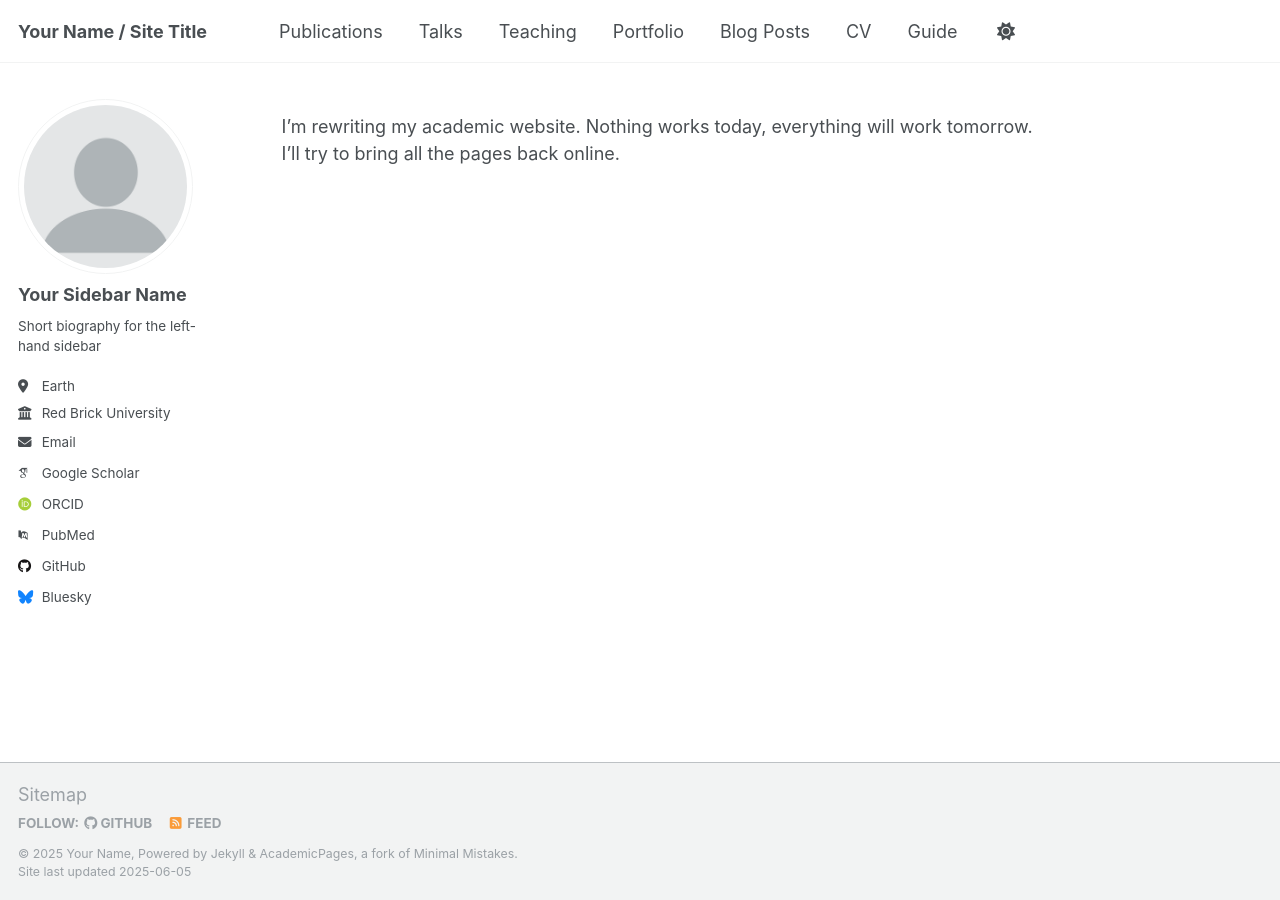
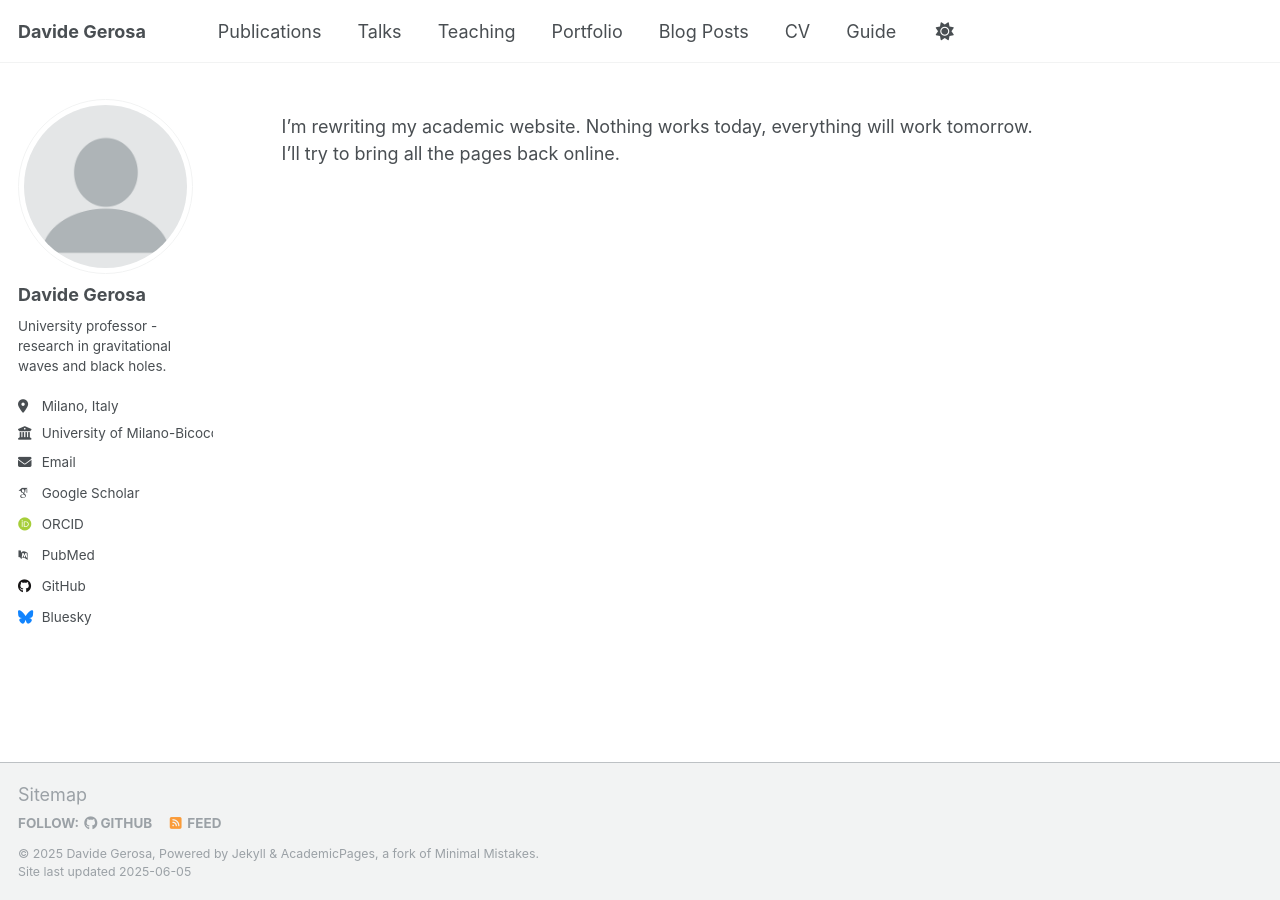
Before and after one commit to dgerosa/website, a Jekyll site: the page built from _pages/about.md, in a window 1280 px wide. Built offline with Jekyll 4.4.1, drawn with Linux system fonts in a browser that asks for light colours; some web fonts are replaced.

Commit message:
Wed Jun  4 23:19:19 EDT 2025

```diff
--- a/_config.yml
+++ b/_config.yml
@@ -9,13 +9,13 @@
 # Basic Site Settings
 locale                   : "en-US"
 site_theme               : "default"
-title                    : "Your Name / Site Title"
+title                    : "Davide Gerosa"
 title_separator          : "-"
-name                     : &name "Your Name"
-description              : &description "personal description"
-url                      : https://academicpages.github.io # the base hostname & protocol for your site e.g. "https://[your GitHub username].github.io" or if you already have some other page hosted on Github then use "https://[your GitHub username].github.io/[Your Repo Name]"
+name                     : &name "Davide Gerosa"
+description              : &description "University professor - research in gravitational waves and black holes."
+url                      : https://davidegerosa.com # the base hostname & protocol for your site e.g. "https://[your GitHub username].github.io" or if you already have some other page hosted on Github then use "https://[your GitHub username].github.io/[Your Repo Name]"
 baseurl                  : "" # the subpath of your site, e.g. "/blog"
-repository               : "academicpages/academicpages.github.io"
+repository               : "dgerosa/dgerosa.github.io"
 
 # Site Author - The following control what appear as part of the author content on the side bar.
 #               If a field is blank the icon and link will not appear, otherwise it will be shown.
@@ -23,13 +23,13 @@ repository               : "academicpages/academicpages.github.io"
 author:
   # Biographic information
   avatar           : "profile.png"
-  name             : "Your Sidebar Name"
+  name             : "Davide Gerosa"
   pronouns         : # example: "she/her"
-  bio              : "Short biography for the left-hand sidebar"
-  location         : "Earth"
-  employer         : "Red Brick University"
+  bio              : "University professor - research in gravitational waves and black holes."
+  location         : "Milano, Italy"
+  employer         : "University of Milano-Bicocca"
   uri              : # URL
-  email            : "none@example.org"
+  email            : "davide.gerosa@unimib.it"
 
   # Academic websites
   academia         : # URL
```
